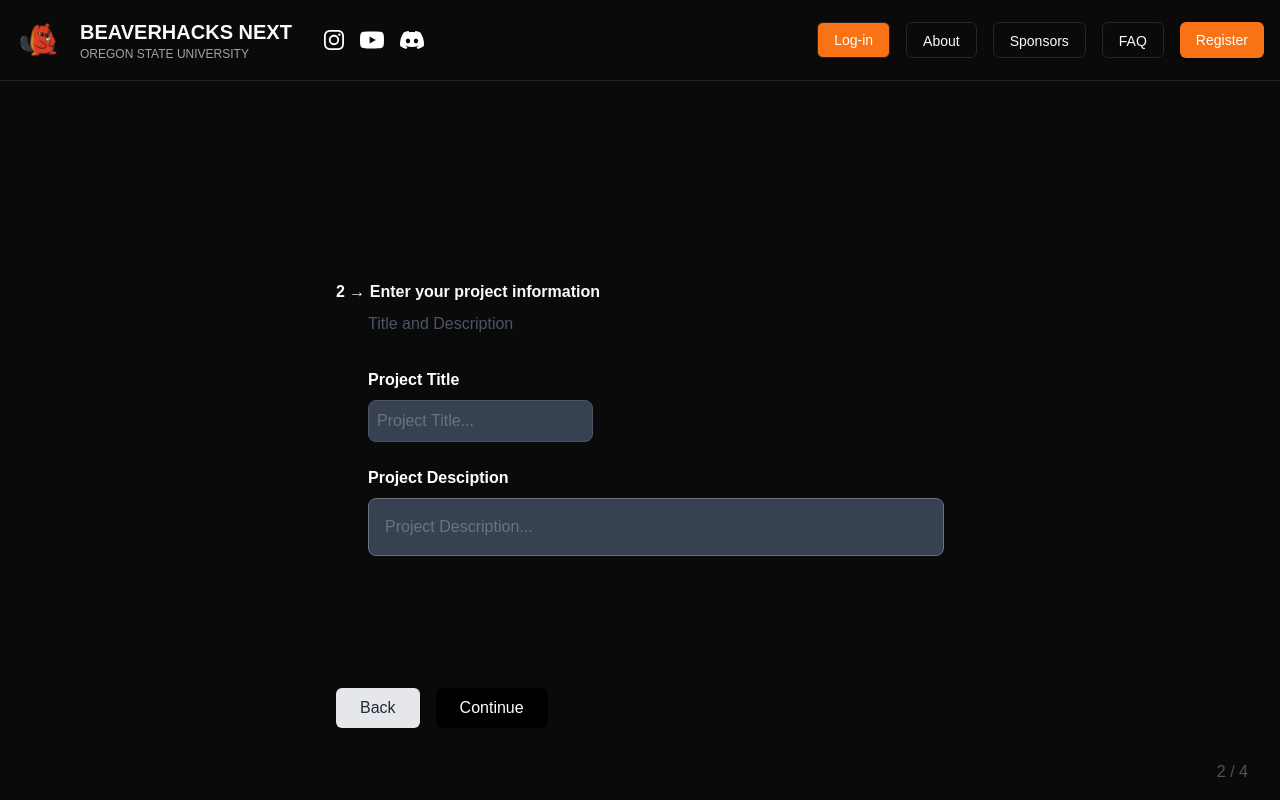
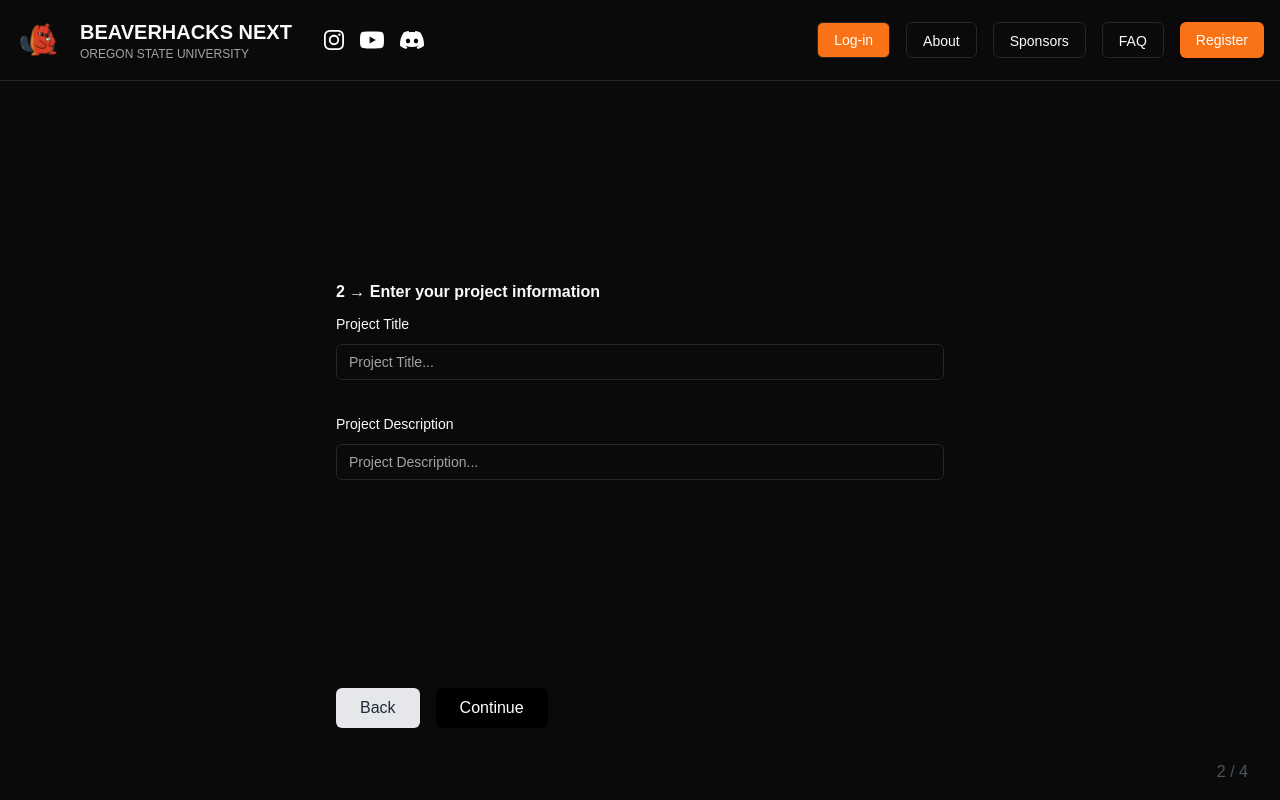
Before and after one commit to OregonStateHackathonClub/next, a Next.js app: page / in a window 1280 px wide. Both pictures are taken after a click on the button "Continue". Built offline with nearby package versions, Linux system fonts and the light colour scheme.

Commit message:
added project form schema and validation
created a zod validation schema for the second step in the project
creation form. Applied new form validation to second step and will
expand to other steps, also expanding the schema for other steps.

```diff
--- a/src/components/application/StepTwo.tsx
+++ b/src/components/application/StepTwo.tsx
@@ -1,43 +1,80 @@
-export const StepTwo = () => {
+"use client";
+
+import { useForm } from "react-hook-form";
+import { projectSchema } from "@/features/projectform/schema";
+import { z } from "zod";
+import { zodResolver } from "@hookform/resolvers/zod";
+
+import { Button } from "@/components/ui/button";
+import {
+  Form,
+  FormControl,
+  FormDescription,
+  FormField,
+  FormItem,
+  FormLabel,
+  FormMessage,
+} from "@/components/ui/form";
+import { Input } from "@/components/ui/input";
+
+const projectFormSchema = projectSchema.pick({
+  projectName: true,
+  projectDescription: true,
+});
+
+type ProjectFormSchema = z.infer<typeof projectFormSchema>;
+
+export function StepTwo() {
+  // const [projectTitle, setProjectTitle] = useState("");
+  // const [projectDescription, setProjectDescription] = useState("");
+
+  const form = useForm<ProjectFormSchema>({
+    resolver: zodResolver(projectFormSchema),
+    defaultValues: {
+      projectName: "",
+      projectDescription: "",
+    },
+  });
+
+  const onSubmit = (data: ProjectFormSchema) => {
+    console.log(data);
+  };
+
   return (
     <div className="pt-60 px-8 max-w-2xl mx-auto w-full">
       <h2 className="text-white-3xl font-bold mb-2 text-left">
         2 → Enter your project information
       </h2>
-      <p className="text-gray-600 mb-8 pl-8 text-left">Title and Description</p>
-      {/* Form Title and Description */}
-      <form className="text-white-600 mb-8 pl-8 text-left">
-        <div>
-          <label
-            htmlFor="projectName"
-            className="block mb-2 text-white-3xl font-bold dark:text-white"
-          >
-            Project Title
-          </label>
-          <input
-            type="text"
-            id="projectTitle"
-            className="block w-half p-2 text-gray-600 border border-gray-300 rounded-lg bg-gray-50
-            focus:ring-blue-500 focus:border-blue-500 dark:bg-gray-700 dark:border-gray-600 dark:placeholder-gray-500 dark:text-white dark:focus:ring-blue-500 dark:focus:border-blue-500"
-            placeholder="Project Title..."
+      <Form {...form}>
+        <form onSubmit={form.handleSubmit(onSubmit)} className="space-y-8">
+          <FormField
+            control={form.control}
+            name="projectName"
+            render={({ field }) => (
+              <FormItem>
+                <FormLabel>Project Title</FormLabel>
+                <FormControl>
+                  <Input placeholder="Project Title..." {...field} />
+                </FormControl>
+                <FormMessage />
+              </FormItem>
+            )}
           />
-        </div>
-        <br />
-        <div>
-          <label
-            htmlFor="projectDescription"
-            className="block mb-2 text-white-3xl font-bold dark:text-white"
-          >
-            Project Desciption
-          </label>
-          <input
-            type="text"
-            id="projectDescription"
-            className="block w-full p-4 text-gray-600 border border-gray-300 rounded-lg bg-gray-50 text-base focus:ring-blue-500 focus:border-blue-500 dark:bg-gray-700 dark:border-gray-500 dark:placeholder-gray-500 dark:text-white dark:focus:ring-blue-500 dark:focus:border-blue-500"
-            placeholder="Project Description..."
+          <FormField
+            control={form.control}
+            name="projectDescription"
+            render={({ field }) => (
+              <FormItem>
+                <FormLabel>Project Description</FormLabel>
+                <FormControl>
+                  <Input placeholder="Project Description..." {...field} />
+                </FormControl>
+                <FormMessage />
+              </FormItem>
+            )}
           />
-        </div>
-      </form>
+        </form>
+      </Form>
     </div>
   );
-};
+}
--- /dev/null
+++ b/src/components/ui/form.tsx
@@ -0,0 +1,178 @@
+"use client"
+
+import * as React from "react"
+import * as LabelPrimitive from "@radix-ui/react-label"
+import { Slot } from "@radix-ui/react-slot"
+import {
+  Controller,
+  FormProvider,
+  useFormContext,
+  type ControllerProps,
+  type FieldPath,
+  type FieldValues,
+} from "react-hook-form"
+
+import { cn } from "@/lib/utils"
+import { Label } from "@/components/ui/label"
+
+const Form = FormProvider
+
+type FormFieldContextValue<
+  TFieldValues extends FieldValues = FieldValues,
+  TName extends FieldPath<TFieldValues> = FieldPath<TFieldValues>
+> = {
+  name: TName
+}
+
+const FormFieldContext = React.createContext<FormFieldContextValue>(
+  {} as FormFieldContextValue
+)
+
+const FormField = <
+  TFieldValues extends FieldValues = FieldValues,
+  TName extends FieldPath<TFieldValues> = FieldPath<TFieldValues>
+>({
+  ...props
+}: ControllerProps<TFieldValues, TName>) => {
+  return (
+    <FormFieldContext.Provider value={{ name: props.name }}>
+      <Controller {...props} />
+    </FormFieldContext.Provider>
+  )
+}
+
+const useFormField = () => {
+  const fieldContext = React.useContext(FormFieldContext)
+  const itemContext = React.useContext(FormItemContext)
+  const { getFieldState, formState } = useFormContext()
+
+  const fieldState = getFieldState(fieldContext.name, formState)
+
+  if (!fieldContext) {
+    throw new Error("useFormField should be used within <FormField>")
+  }
+
+  const { id } = itemContext
+
+  return {
+    id,
+    name: fieldContext.name,
+    formItemId: `${id}-form-item`,
+    formDescriptionId: `${id}-form-item-description`,
+    formMessageId: `${id}-form-item-message`,
+    ...fieldState,
+  }
+}
+
+type FormItemContextValue = {
+  id: string
+}
+
+const FormItemContext = React.createContext<FormItemContextValue>(
+  {} as FormItemContextValue
+)
+
+const FormItem = React.forwardRef<
+  HTMLDivElement,
+  React.HTMLAttributes<HTMLDivElement>
+>(({ className, ...props }, ref) => {
+  const id = React.useId()
+
+  return (
+    <FormItemContext.Provider value={{ id }}>
+      <div ref={ref} className={cn("space-y-2", className)} {...props} />
+    </FormItemContext.Provider>
+  )
+})
+FormItem.displayName = "FormItem"
+
+const FormLabel = React.forwardRef<
+  React.ElementRef<typeof LabelPrimitive.Root>,
+  React.ComponentPropsWithoutRef<typeof LabelPrimitive.Root>
+>(({ className, ...props }, ref) => {
+  const { error, formItemId } = useFormField()
+
+  return (
+    <Label
+      ref={ref}
+      className={cn(error && "text-destructive", className)}
+      htmlFor={formItemId}
+      {...props}
+    />
+  )
+})
+FormLabel.displayName = "FormLabel"
+
+const FormControl = React.forwardRef<
+  React.ElementRef<typeof Slot>,
+  React.ComponentPropsWithoutRef<typeof Slot>
+>(({ ...props }, ref) => {
+  const { error, formItemId, formDescriptionId, formMessageId } = useFormField()
+
+  return (
+    <Slot
+      ref={ref}
+      id={formItemId}
+      aria-describedby={
+        !error
+          ? `${formDescriptionId}`
+          : `${formDescriptionId} ${formMessageId}`
+      }
+      aria-invalid={!!error}
+      {...props}
+    />
+  )
+})
+FormControl.displayName = "FormControl"
+
+const FormDescription = React.forwardRef<
+  HTMLParagraphElement,
+  React.HTMLAttributes<HTMLParagraphElement>
+>(({ className, ...props }, ref) => {
+  const { formDescriptionId } = useFormField()
+
+  return (
+    <p
+      ref={ref}
+      id={formDescriptionId}
+      className={cn("text-[0.8rem] text-muted-foreground", className)}
+      {...props}
+    />
+  )
+})
+FormDescription.displayName = "FormDescription"
+
+const FormMessage = React.forwardRef<
+  HTMLParagraphElement,
+  React.HTMLAttributes<HTMLParagraphElement>
+>(({ className, children, ...props }, ref) => {
+  const { error, formMessageId } = useFormField()
+  const body = error ? String(error?.message ?? "") : children
+
+  if (!body) {
+    return null
+  }
+
+  return (
+    <p
+      ref={ref}
+      id={formMessageId}
+      className={cn("text-[0.8rem] font-medium text-destructive", className)}
+      {...props}
+    >
+      {body}
+    </p>
+  )
+})
+FormMessage.displayName = "FormMessage"
+
+export {
+  useFormField,
+  Form,
+  FormItem,
+  FormLabel,
+  FormControl,
+  FormDescription,
+  FormMessage,
+  FormField,
+}
--- /dev/null
+++ b/src/components/ui/input.tsx
@@ -0,0 +1,22 @@
+import * as React from "react"
+
+import { cn } from "@/lib/utils"
+
+const Input = React.forwardRef<HTMLInputElement, React.ComponentProps<"input">>(
+  ({ className, type, ...props }, ref) => {
+    return (
+      <input
+        type={type}
+        className={cn(
+          "flex h-9 w-full rounded-md border border-input bg-transparent px-3 py-1 text-base shadow-sm transition-colors file:border-0 file:bg-transparent file:text-sm file:font-medium file:text-foreground placeholder:text-muted-foreground focus-visible:outline-none focus-visible:ring-1 focus-visible:ring-ring disabled:cursor-not-allowed disabled:opacity-50 md:text-sm",
+          className
+        )}
+        ref={ref}
+        {...props}
+      />
+    )
+  }
+)
+Input.displayName = "Input"
+
+export { Input }
--- /dev/null
+++ b/src/components/ui/label.tsx
@@ -0,0 +1,26 @@
+"use client"
+
+import * as React from "react"
+import * as LabelPrimitive from "@radix-ui/react-label"
+import { cva, type VariantProps } from "class-variance-authority"
+
+import { cn } from "@/lib/utils"
+
+const labelVariants = cva(
+  "text-sm font-medium leading-none peer-disabled:cursor-not-allowed peer-disabled:opacity-70"
+)
+
+const Label = React.forwardRef<
+  React.ElementRef<typeof LabelPrimitive.Root>,
+  React.ComponentPropsWithoutRef<typeof LabelPrimitive.Root> &
+    VariantProps<typeof labelVariants>
+>(({ className, ...props }, ref) => (
+  <LabelPrimitive.Root
+    ref={ref}
+    className={cn(labelVariants(), className)}
+    {...props}
+  />
+))
+Label.displayName = LabelPrimitive.Root.displayName
+
+export { Label }
--- /dev/null
+++ b/src/features/projectform/schema.ts
@@ -0,0 +1,14 @@
+import { z } from "zod";
+
+export const projectSchema = z.object({
+  projectName: z
+    .string()
+    .min(3, { message: "Project name must be longer than 3 characters" })
+    .max(50),
+  projectDescription: z
+    .string()
+    .min(1, { message: "Project description cannot be blank" })
+    .max(500),
+});
+
+export type ProjectSchema = z.infer<typeof projectSchema>;
```
Also changed, not shown: package.json (+5 -3 lines), 1 other file (tests, documents, lock files or other folders).
